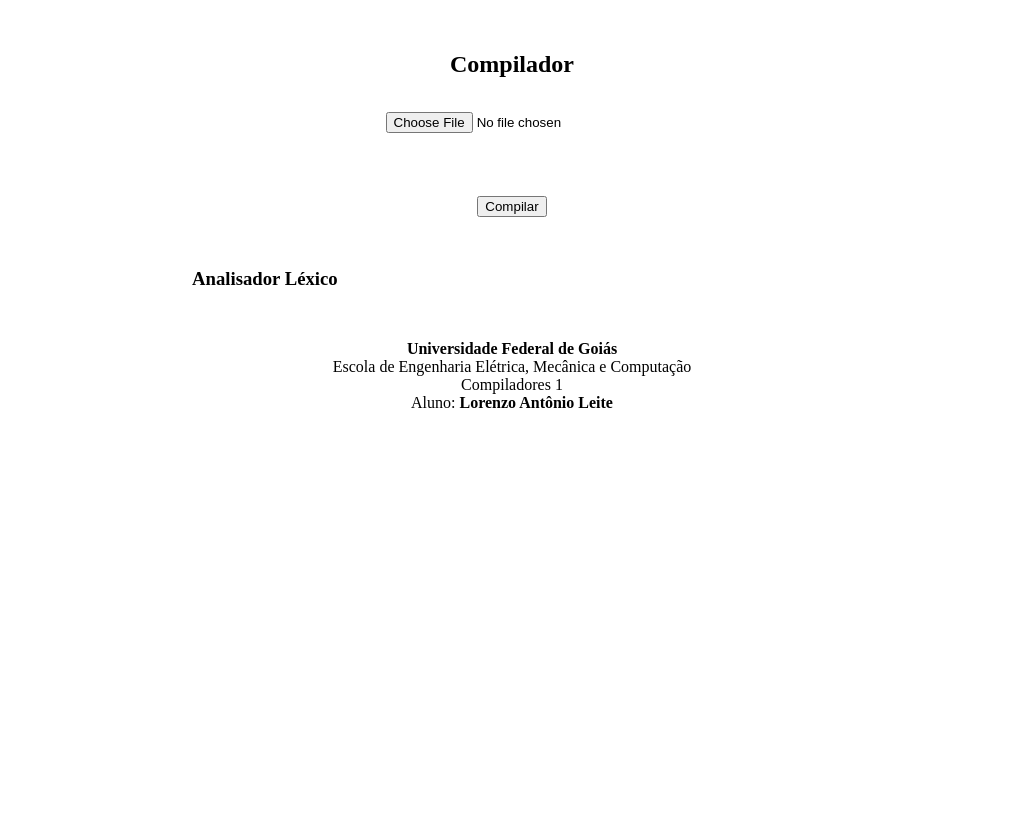
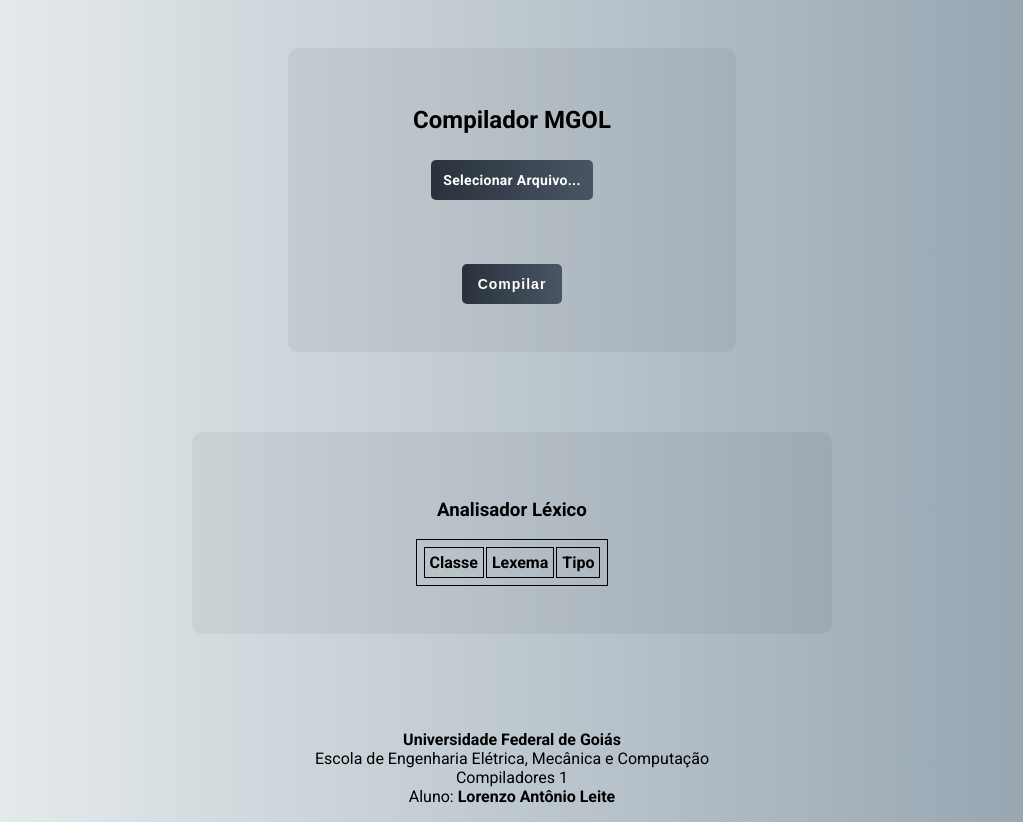
Before and after one commit to lorenzoleite/compilador, a plain HTML site: page index.html in a window 1280 px wide. Shown: the whole page, without its empty margins (128-1151 px from the left). Before the commit the page ends 800 px from the top, so only its background shows below. Drawn offline with Linux system fonts and the light colour scheme.

Commit message:
🚧 UI Table Responses in Progress

```diff
--- a/index.html
+++ b/index.html
@@ -6,20 +6,42 @@
     <meta name="viewport" content="width=device-width, initial-scale=1.0" />
     <title>Compilador</title>
 
+    <link rel="preconnect" href="https://fonts.googleapis.com" />
+    <link rel="preconnect" href="https://fonts.gstatic.com" crossorigin />
+    <link
+      href="https://fonts.googleapis.com/css2?family=Roboto:wght@300;400;500;700&display=swap"
+      rel="stylesheet"
+    />
+
     <link rel="stylesheet" type="text/css" href="style.css" />
   </head>
   <body>
+    <main>
       <section class="entrada">
-      <h1>Compilador</h1>
+        <div class="container">
+          <h1>Compilador MGOL</h1>
+          <label for="inputFile">Selecionar Arquivo...</label>
           <input type="file" name="inputFile" id="inputFile" />
           <br />
           <pre id="output"></pre>
           <button id="btn-compilar" onclick="">Compilar</button>
+        </div>
       </section>
 
       <section class="saida">
+        <div class="container">
           <h3>Analisador Léxico</h3>
+          <table>
+            <thead>
+              <th>Classe</th>
+              <th>Lexema</th>
+              <th>Tipo</th>
+            </thead>
+            <tbody id="tableBody"></tbody>
+          </table>
+        </div>
       </section>
+    </main>
 
     <footer>
       <p>
--- a/index.js
+++ b/index.js
@@ -3,6 +3,7 @@ const analisadorLexico = CreateAnalisadorLexico()
 const inputFile = document.getElementById('inputFile')
 const saida = document.getElementById('output')
 const button = document.getElementById('btn-compilar')
+const tableBody = document.getElementById('tableBody')
 
 let codigo
 let lines
@@ -24,6 +25,21 @@ button.addEventListener('click', function () {
   while (true) {
     const tokenRetornado = analisadorLexico.scanner()
     console.log(tokenRetornado)
+    let tdClasse = document.createElement('td')
+    let tdLexema = document.createElement('td')
+    let tdTipo = document.createElement('td')
+
+    let responseClasse = document.createTextNode(tokenRetornado.classe)
+    let responseLexema = document.createTextNode(tokenRetornado.lexema)
+    let responseTipo = document.createTextNode(tokenRetornado.tipo)
+
+    tdClasse.appendChild(responseClasse)
+    tdLexema.appendChild(responseLexema)
+    tdTipo.appendChild(responseTipo)
+
+    tableBody.appendChild(tdClasse)
+    tableBody.appendChild(tdLexema)
+    tableBody.appendChild(tdTipo)
     if (tokenRetornado.lexema === '$') {
       break
     }
--- a/style.css
+++ b/style.css
@@ -1,24 +1,68 @@
+* {
+  box-sizing: border-box;
+}
+
 html,
 body {
   margin: 0;
   padding: 0;
+
+  background: #8e9eab;
+  background: -webkit-linear-gradient(to right, #eef2f3, #8e9eab);
+  background: linear-gradient(to right, #eef2f3, #8e9eab);
+
+  font-family: 'Roboto', sans-serif;
 }
 
-* {
-  box-sizing: border-box;
+button,
+label {
+  background: #485563;
+  background: -webkit-linear-gradient(to right, #29323c, #485563);
+  background: linear-gradient(to right, #29323c, #485563);
 }
 
-section {
+main {
   display: flex;
   flex-direction: column;
   align-items: center;
+}
 
-  padding: 1rem 20rem;
+.container {
+  display: flex;
+  flex-direction: column;
+  align-items: center;
+  padding: 3rem;
+}
+
+.entrada {
+  width: 35vw;
+  background-color: rgba(0, 0, 0, 0.05);
+  border-radius: 10px;
+
+  margin-top: 3rem;
 }
 
 .entrada h1 {
-  margin: 3rem 0;
+  font-weight: 700;
+  margin-top: 1.5rem;
+  margin-bottom: 2.5rem;
   line-height: 0;
+}
+
+.entrada input[type='file'] {
+  display: none;
+}
+
+.entrada label {
+  font-size: 14px;
+  font-weight: bold;
+  letter-spacing: 0.3px;
+  border: none;
+  border-radius: 5px;
+  color: #fff;
+  cursor: pointer;
+
+  padding: 0.75rem;
 }
 
 .entrada pre {
@@ -26,11 +70,35 @@ section {
 }
 
 .entrada button {
-  size: 10rem;
+  display: flex;
+  align-items: center;
+  justify-content: center;
+
+  font-size: 14px;
+  letter-spacing: 1px;
+  font-weight: bold;
+  height: 2.5rem;
+  border: none;
+  border-radius: 5px;
+  color: #fff;
+  cursor: pointer;
+
+  padding: 1rem;
 }
 
 .saida {
-  align-items: flex-start;
+  width: 50vw;
+  background-color: rgba(0, 0, 0, 0.05);
+  border-radius: 10px;
+
+  margin: 5rem;
+}
+
+table,
+th,
+td {
+  border: 1px solid black;
+  padding: 5px;
 }
 
 footer {
```
Lines whose indentation alone changed are shown as unchanged.
